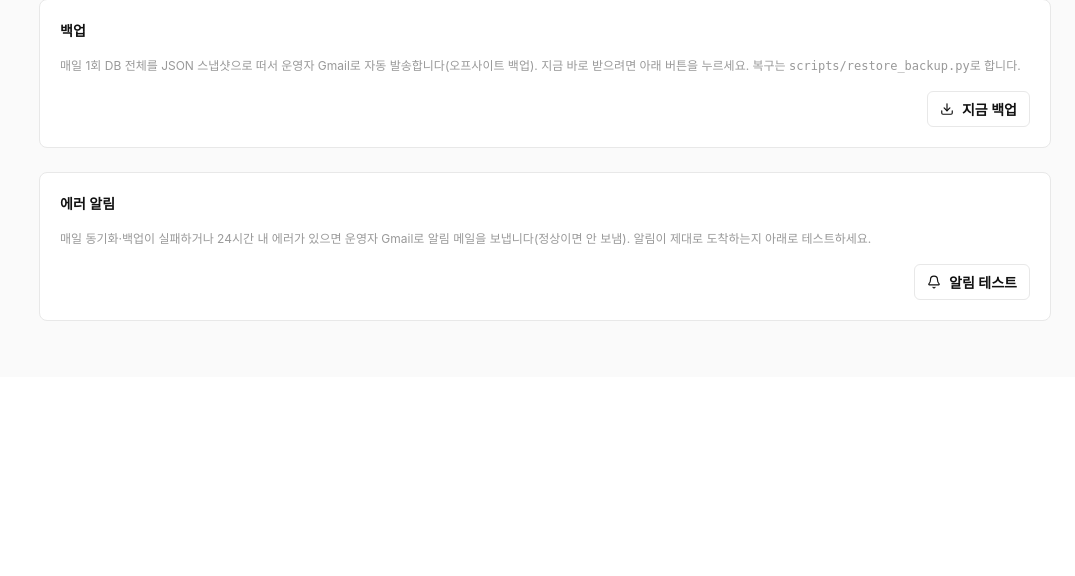
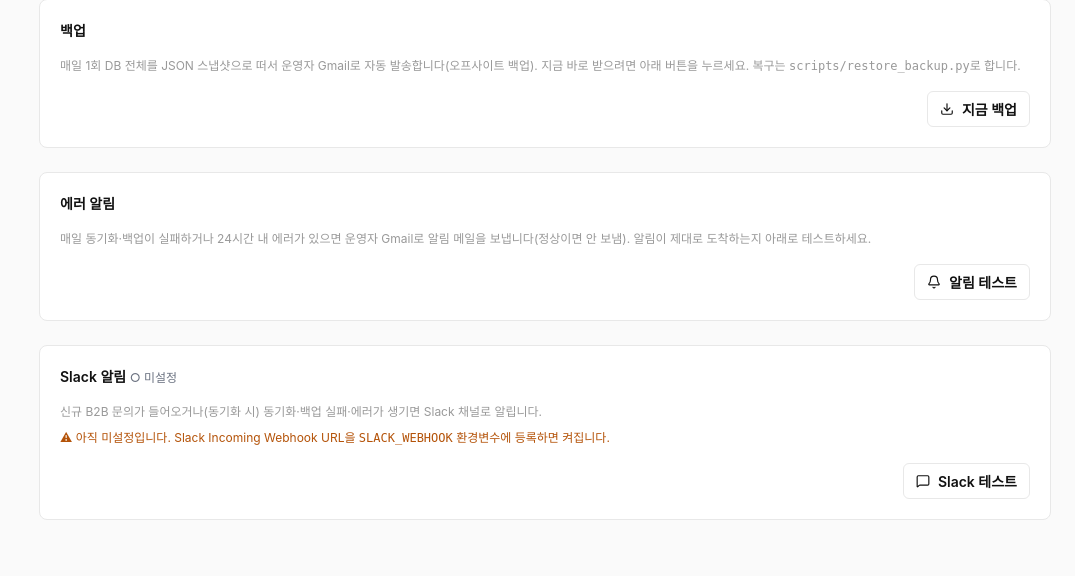
Before and after one commit to nmwc-ai/-b2b-admin-ai, a FastAPI app: page /settings in a window 1280 px wide. Shown: the part 1284-1860 px from the top of the page, without its empty margins (205-1280 px from the left). Before the commit the page ends 1605 px from the top, so only its background shows below. Run offline with FastAPI, Linux system fonts and the light colour scheme; data that the repository does not hold is empty; some libraries are stand-ins or nearby versions.

Commit message:
feat(slack): 신규 문의·문제 알림 Slack 연결 (Incoming Webhook)
단일 SLACK_WEBHOOK으로 ①신규 B2B 문의 인입(notion_sync) ②동기화/백업/에러
알림(alerts.notify 미러)을 슬랙 전송. 미설정 시 graceful no-op(예외 없음).
세팅에 연결상태+테스트 버튼(/admin/test-slack). urllib만 사용(의존성 없음).

Co-Authored-By: Claude Opus 4.8 (1M context) <noreply@anthropic.com>

```diff
--- a/app/alerts.py
+++ b/app/alerts.py
@@ -8,7 +8,7 @@ import os
 import logging
 from datetime import datetime, timedelta
 
-from app import db, email_client
+from app import db, email_client, slack
 
 logger = logging.getLogger('alerts')
 
@@ -22,16 +22,18 @@ def _recipient() -> str:
 
 
 def notify(subject: str, body: str) -> bool:
+    """문제 알림을 이메일 + Slack(설정 시) 양쪽으로. 한 채널이라도 성공하면 True."""
+    slack.post(f'⚠️ *[ANTIEGG B2B] {subject}*\n{body}')
     to = _recipient()
     if not to:
         logger.error('[alerts] 수신 이메일 미설정')
-        return False
+        return slack.enabled()
     try:
         email_client.send_mail(to, f'[ANTIEGG B2B ⚠️] {subject}', body)
         return True
     except Exception as e:
         logger.error(f'[alerts] 발송 실패: {e}')
-        return False
+        return slack.enabled()
 
 
 def _recent_errors(hours: int = 24) -> list:
--- a/app/main.py
+++ b/app/main.py
@@ -17,7 +17,7 @@ from fastapi.responses import HTMLResponse, RedirectResponse, JSONResponse, Resp
 from fastapi.templating import Jinja2Templates
 from dotenv import load_dotenv
 
-from app import db, ai, settings, inbox, email_client, notion_sync, backup, alerts, knock, document, ingest
+from app import db, ai, settings, inbox, email_client, notion_sync, backup, alerts, knock, document, ingest, slack
 from app import examples as ex_svc
 from app.error_log import install_db_handler
 
@@ -403,6 +403,7 @@ async def settings_page(request: Request):
         'saved': request.query_params.get('saved') == '1',
         'brand_email': brand,
         'brand_is_fallback': brand == os.getenv('GMAIL_ADDRESS', ''),
+        'slack_enabled': slack.enabled(),
     })
 
 
@@ -877,6 +878,23 @@ async def admin_sync_notion(request: Request):
     return JSONResponse({'ok': True, **result})
 
 
+@app.post('/admin/test-slack')
+async def admin_test_slack(request: Request):
+    """'Slack 테스트' 버튼 — 웹훅이 살아있는지 메시지 1통으로 확인."""
+    if not slack.enabled():
+        msg, typ, ok = 'SLACK_WEBHOOK 미설정 — env에 웹훅 URL을 등록하세요', 'error', False
+    else:
+        ok = slack.post('✅ ANTIEGG B2B 어드민 — Slack 연결 테스트입니다. '
+                        '이 메시지가 보이면 신규 문의·문제 알림이 정상 전송됩니다.')
+        msg = 'Slack 테스트 메시지 전송됨 — 채널 확인' if ok else 'Slack 전송 실패 (웹훅 URL 확인)'
+        typ = 'success' if ok else 'error'
+    if request.headers.get('HX-Request'):
+        resp = HTMLResponse('', status_code=200)
+        resp.headers['HX-Trigger'] = json.dumps({'toast': {'message': msg, 'type': typ}})
+        return resp
+    return JSONResponse({'ok': ok, 'message': msg})
+
+
 @app.post('/admin/ingest-sent')
 async def admin_ingest_sent(request: Request):
     """'사례 학습' 버튼 — 보낸편지함의 B2B 회신을 분류해 few-shot 사례로 적재."""
--- a/app/notion_sync.py
+++ b/app/notion_sync.py
@@ -12,7 +12,7 @@ import logging
 import urllib.request
 from datetime import datetime
 
-from app import db, ai
+from app import db, ai, slack
 
 logger = logging.getLogger('notion_sync')
 NOTION_VERSION = '2022-06-28'
@@ -135,6 +135,7 @@ def sync_new(dry_run: bool = False, with_ai: bool = True) -> dict:
                 'sample': [_map_row(pg)['company'] for pg in new_rows[:5]]}
 
     inserted = 0
+    inserted_companies = []
     for pg in new_rows:
         try:
             m = _map_row(pg)
@@ -162,8 +163,14 @@ def sync_new(dry_run: bool = False, with_ai: bool = True) -> dict:
             db.update_deal(deal_id, fields)
             db.log_activity(deal_id, 'inbound_received', {'source': 'notion', 'company': m['company']})
             inserted += 1
+            inserted_companies.append(m['company'])
         except Exception as e:
             logger.error(f"[notion_sync] 딜 적재 실패({pg.get('id')}): {e}")
+
+    if inserted:
+        names = ', '.join(inserted_companies[:8]) + (' 외' if inserted > 8 else '')
+        slack.post(f'🆕 *신규 B2B 문의 {inserted}건*\n{names}\n'
+                   'https://antiegg-b2b-cloud.vercel.app/')
 
     return {'total': len(rows), 'existing': len(existing), 'new': len(new_rows), 'inserted': inserted}
 
--- /dev/null
+++ b/app/slack.py
@@ -0,0 +1,36 @@
+"""Slack 알림 — Incoming Webhook 1개로 신규 문의·문제를 통지.
+
+SLACK_WEBHOOK 미설정이면 조용히 비활성(graceful). 절대 raise 하지 않는다
+(알림 실패가 본 작업을 막으면 안 됨). 추가 의존성 없이 urllib만 사용.
+"""
+
+import os
+import json
+import logging
+import urllib.request
+
+logger = logging.getLogger('slack')
+
+
+def _webhook() -> str:
+    return (os.getenv('SLACK_WEBHOOK') or '').strip()
+
+
+def enabled() -> bool:
+    return bool(_webhook())
+
+
+def post(text: str) -> bool:
+    """Slack 채널에 메시지 전송. 미설정/실패 시 False(예외 삼킴)."""
+    url = _webhook()
+    if not url:
+        return False
+    try:
+        data = json.dumps({'text': text}).encode('utf-8')
+        req = urllib.request.Request(
+            url, data=data, headers={'Content-Type': 'application/json'}, method='POST')
+        with urllib.request.urlopen(req, timeout=10) as r:
+            return 200 <= r.status < 300
+    except Exception as e:
+        logger.error(f'[slack] 발송 실패: {e}')
+        return False
--- a/app/templates/settings.html
+++ b/app/templates/settings.html
@@ -142,6 +142,34 @@
   </div>
 </div>
 
+<div class="settings-group">
+  <div class="card">
+    <div class="h-section mb-4">
+      Slack 알림
+      {% if slack_enabled %}
+      <span style="font-size: 12px; color: var(--c-green, #16a34a); font-weight: 500;">● 연결됨</span>
+      {% else %}
+      <span style="font-size: 12px; color: var(--c-text-meta, #6b7280); font-weight: 500;">○ 미설정</span>
+      {% endif %}
+    </div>
+    <div class="text-meta mb-4">
+      신규 B2B 문의가 들어오거나(동기화 시) 동기화·백업 실패·에러가 생기면 Slack 채널로 알립니다.
+      {% if not slack_enabled %}
+      <div style="margin-top: var(--sp-2); color: var(--c-amber, #b45309);">
+        ⚠ 아직 미설정입니다. Slack Incoming Webhook URL을 <code>SLACK_WEBHOOK</code> 환경변수에 등록하면 켜집니다.
+      </div>
+      {% endif %}
+    </div>
+    <div style="display: flex; justify-content: flex-end;">
+      <button type="button" class="btn btn-secondary"
+              hx-post="/admin/test-slack" hx-swap="none">
+        <i data-lucide="message-square" style="width:14px; height:14px;"></i>
+        <span>Slack 테스트</span>
+      </button>
+    </div>
+  </div>
+</div>
+
 {% if saved %}
 <script>
   (function() {
```
